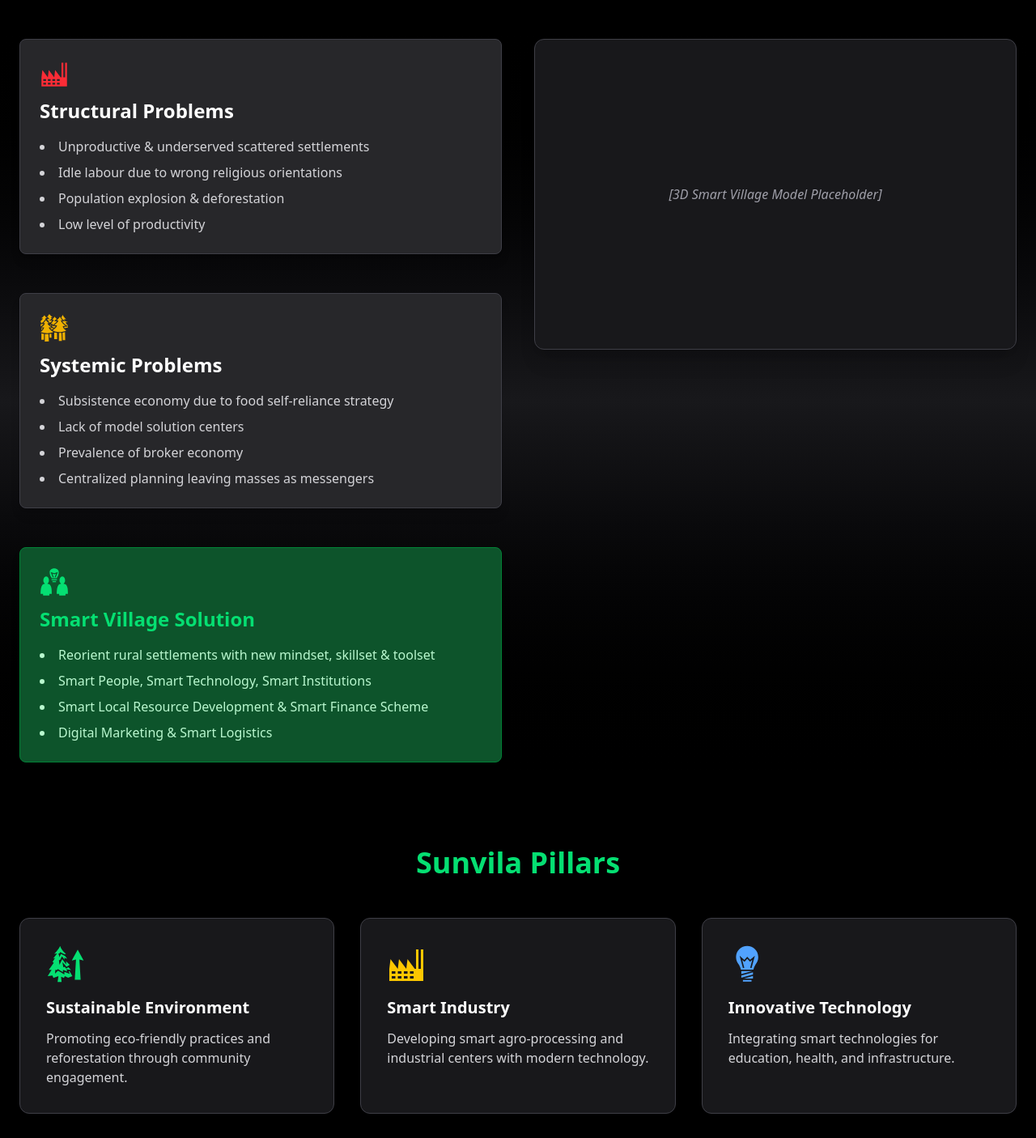
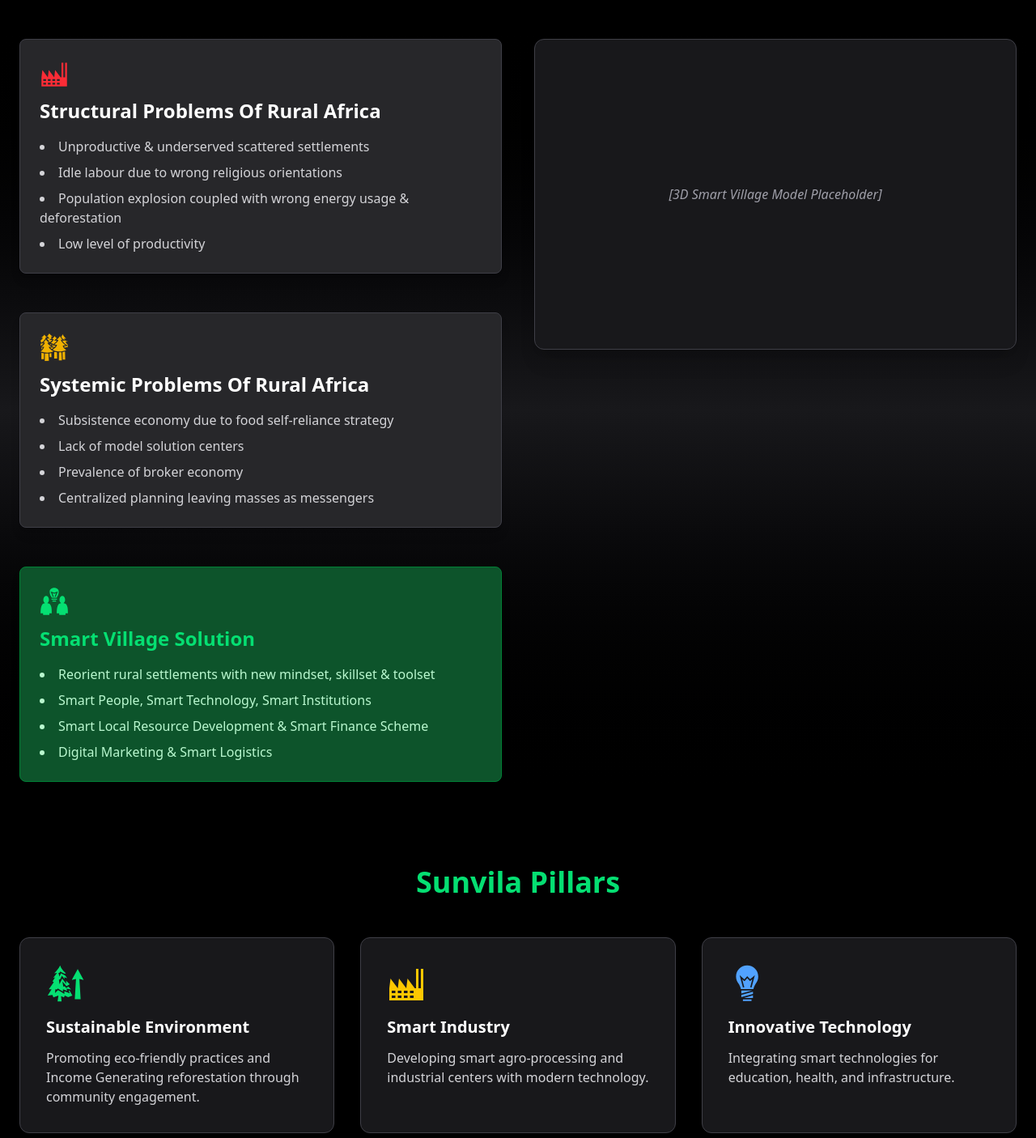
Before and after one commit to bellapacx/sunvila, a Next.js app: page / in a window 1280 px wide. Shown: the part 1020-2426 px from the top of the page at 81% size. Built offline with nearby package versions, Linux system fonts and the light colour scheme.

Commit message:
23gdzfsfjhssdfgskhajsds

```diff
--- a/app/components/sections/ProblemSolution.tsx
+++ b/app/components/sections/ProblemSolution.tsx
@@ -7,21 +7,22 @@
 const problems = [
   {
     icon: <GiFactory className="text-red-500 text-4xl mb-3" />,
-    title: 'Structural Problems',
+    title: 'Structural Problems Of Rural Africa',
     points: [
       'Unproductive & underserved scattered settlements',
       'Idle labour due to wrong religious orientations',
-      'Population explosion & deforestation',
+      'Population explosion coupled with wrong energy usage & deforestation',
       'Low level of productivity',
     ],
   },
   {
     icon: <GiForest className="text-yellow-500 text-4xl mb-3" />,
-    title: 'Systemic Problems',
+    title: 'Systemic Problems Of Rural Africa',
     points: [
       'Subsistence economy due to food self-reliance strategy',
       'Lack of model solution centers',
       'Prevalence of broker economy',
+
       'Centralized planning leaving masses as messengers',
     ],
   },
--- a/app/components/sections/SunvilaPillars.tsx
+++ b/app/components/sections/SunvilaPillars.tsx
@@ -15,7 +15,7 @@
   {
     icon: <GiTreeGrowth className="text-green-400 text-5xl mb-4" />,
     title: 'Sustainable Environment',
-    description: 'Promoting eco-friendly practices and reforestation through community engagement.',
+    description: 'Promoting eco-friendly practices and Income Generating reforestation through community engagement.',
   },
   {
     icon: <GiFactory className="text-yellow-400 text-5xl mb-4" />,
```
